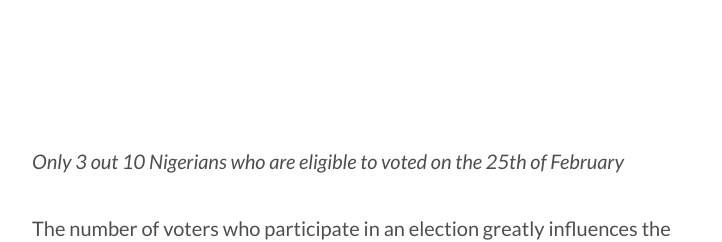
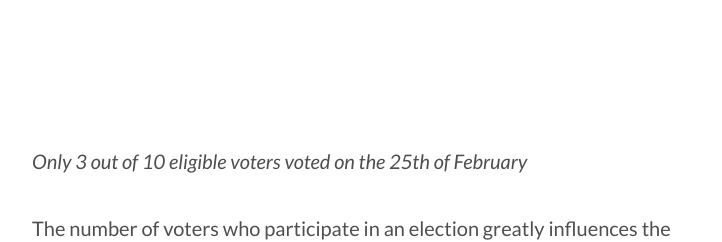
Before and after one commit to Segundev/voterTurnOut, a Svelte app: page / in a window 1280 px wide. Shown: the top 242 px of the page, without its empty margins (276-998 px from the left). Built offline with nearby package versions, Linux system fonts and the light colour scheme.

Commit message:
modified changes

```diff
--- a/src/App.svelte
+++ b/src/App.svelte
@@ -12,9 +12,7 @@
 
 <main>
   <div class="text first-text">
-    <p>
-      Only 3 out 10 Nigerians who are eligible to voted on the 25th of February
-    </p>
+    <p>Only 3 out of 10 eligible voters voted on the 25th of February</p>
   </div>
 
   <div class="text">
```
